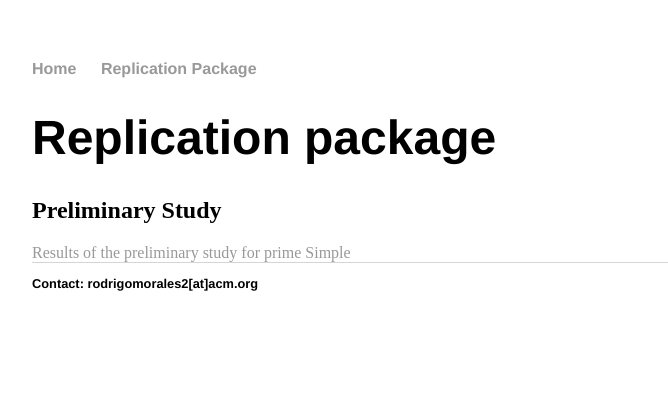
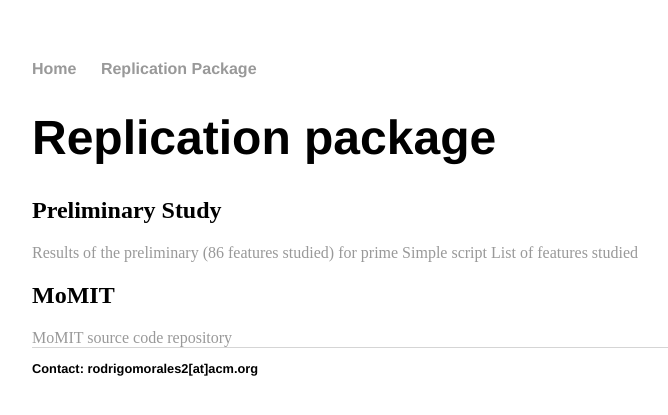
Before and after one commit to moar82/momit_data, a Jekyll site: the page built from docs/replication/index.html, in a window 1280 px wide. Shown: the top 415 px of the page, without its empty margins (160-828 px from the left). Built offline with Jekyll 4.4.1, drawn with Linux system fonts in a browser that asks for light colours.

Commit message:
Update index.html

```diff
--- a/docs/replication/index.html
+++ b/docs/replication/index.html
@@ -7,4 +7,10 @@ title: Replication Package
 
 <h2>Preliminary Study </h2>
 
-<a href="https://moar82.github.io/momit_data/replication/MOMIT_preliminary_results_benchmark_primeSimple_clean.csv" target="_blank">Results of the preliminary study for prime Simple </a>
+<a href="https://github.com/moar82/momit_data/blob/master/MOMIT_preliminary_results_benchmark_primeSimple_clean.csv" target="_blank">Results of the preliminary (86 features studied) for prime Simple script </a>
+<a href="https://github.com/moar82/momit_data/blob/master/MOMIT-JS_features.csv" target="_blank">List of features studied</a>
+
+
+<h2>MoMIT </h2>
+
+<a href="https://github.com/moar82/jMetalPy/tree/master/iot" target="_blank">MoMIT source code repository </a>
```
